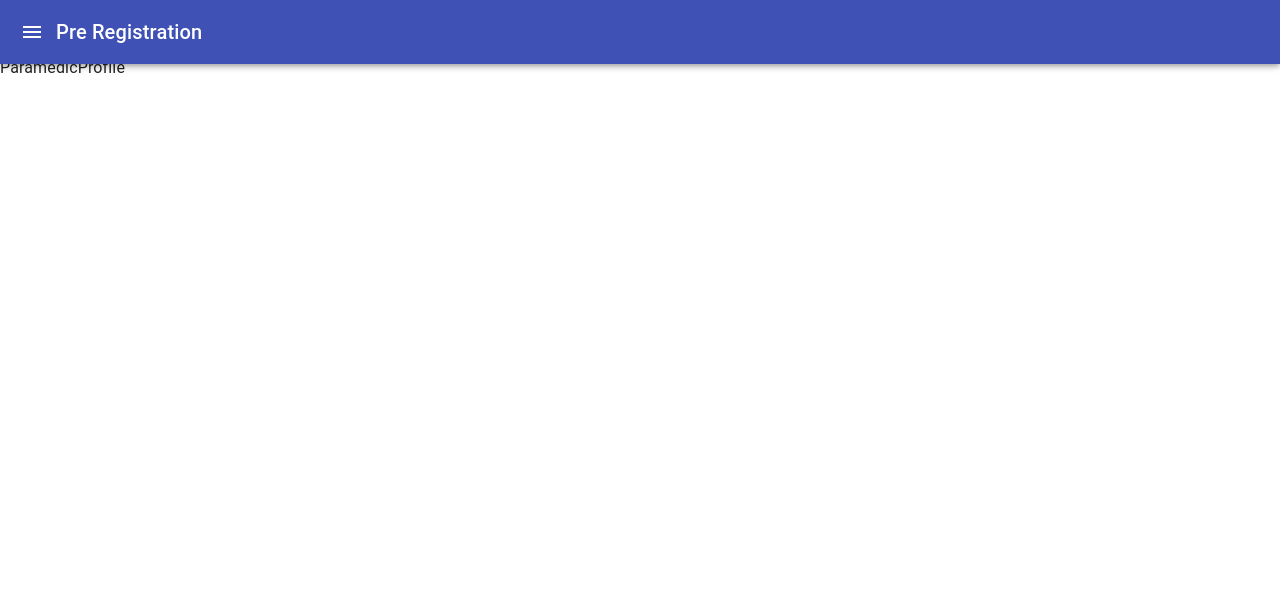
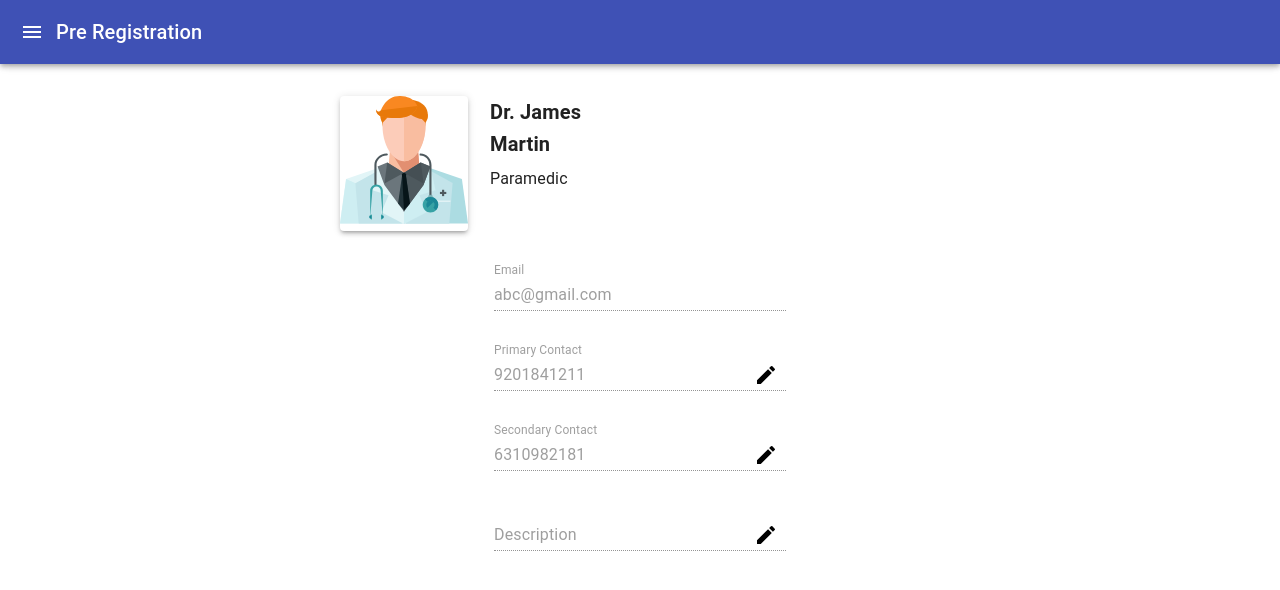
Before and after one commit to networkwithoutborders/Patient-Monitoring-System, a React (Create React App) app in the folder client/: page /paramedic/profile/1 in a window 1280 px wide. Shown: the top 590 px of the page. Built offline with nearby package versions, Linux system fonts and the light colour scheme.

Commit message:
added ParamedicProfile page front end

```diff
--- a/client/src/Pages/ParamedicProfile.jsx
+++ b/client/src/Pages/ParamedicProfile.jsx
@@ -1,7 +1,199 @@
 import React from "react";
+import {
+  Grid,
+  IconButton,
+  InputAdornment,
+  Paper,
+  TextField,
+  Typography,
+} from "@mui/material";
+import EditIcon from "@mui/icons-material/Edit";
+
+import { ReactComponent as Logo } from "../assets/doctor-svgrepo-com.svg";
 
 const ParamedicProfile = () => {
-	return <div>ParamedicProfile</div>;
+  let isImage = false;
+  let imageLink = "";
+  const [isPrimPhoneEdit, setIsPrimPhoneEdit] = React.useState(false);
+  const [isSecPhoneEdit, setIsSecPhoneEdit] = React.useState(false);
+  const [isDescEdit, setIsDescEdit] = React.useState(false);
+  const [editProfileDetails, setEditProfileDetails] = React.useState({
+    primaryContact: "9201841211",
+    secondaryContact: "6310982181",
+    description: "",
+  });
+
+  const handleProfileDetChange = (prop) => (event) => {
+    setEditProfileDetails({
+      ...editProfileDetails,
+      [prop]: event.target.value,
+    });
+  };
+
+  const handleChangePrimPhone = () => {
+    setIsPrimPhoneEdit(!isPrimPhoneEdit);
+  };
+
+  const handleChangeSecPhone = () => {
+    setIsSecPhoneEdit(!isSecPhoneEdit);
+  };
+
+  const handleChangeDesc = () => {
+    setIsDescEdit(!isDescEdit);
+  };
+
+  return (
+    <Grid
+      container
+      direction="row"
+      justifyContent="center"
+      alignItems="flex-start"
+      sx={{ p: 4 }}
+      spacing={2}
+    >
+      <Grid item xs={12} md={6}>
+        <Grid
+          container
+          direction="row"
+          justifyContent="flex-start"
+          alignItems="flex-start"
+        >
+          <Grid
+            item
+            xs={6}
+            md={3}
+            sx={{
+              display: "flex",
+              justifyContent: "flex-start",
+              alignItems: "flex-startr",
+              mt: 1,
+            }}
+          >
+            <Paper elevation={3}>
+              {isImage ? (
+                <img src={imageLink} />
+              ) : (
+                <Logo style={{ height: "8rem" }} />
+              )}
+            </Paper>
+          </Grid>
+          <Grid
+            item
+            xs={6}
+            md={3}
+            direction="column"
+            sx={{
+              display: "flex",
+              justifyContent: "flex-start",
+              alignItems: "flex-startr",
+              mt: 1,
+            }}
+          >
+            <Typography
+              variant="h6"
+              component="div"
+              sx={{ fontWeight: "bold" }}
+              gutterBottom
+            >
+              Dr. James Martin
+            </Typography>
+            <Typography
+              variant="body1"
+              component="div"
+              sx={{ opacity: "100" }}
+              gutterBottom
+            >
+              Paramedic
+            </Typography>
+          </Grid>
+        </Grid>
+      </Grid>
+      <Grid item xs={12} />
+      <Grid item xs={12} md={3}>
+        <Grid
+          container
+          direction="row"
+          justifyContent="flex-start"
+          alignItems="flex-start"
+        >
+          <Grid item xs={12}>
+            <TextField
+              fullWidth
+              sx={{ mb: 4, opacity: "80" }}
+              label="Email"
+              value="abc@gmail.com"
+              disabled
+              variant="standard"
+            />
+            <TextField
+              fullWidth
+              sx={{ mb: 4 }}
+              label="Primary Contact"
+              value={editProfileDetails.primaryContact}
+              disabled={!isPrimPhoneEdit ? true : false}
+              variant="standard"
+              onChange={handleProfileDetChange("primaryContact")}
+              InputProps={{
+                endAdornment: (
+                  <InputAdornment position="end">
+                    <IconButton
+                      sx={{ color: "black" }}
+                      onClick={handleChangePrimPhone}
+                    >
+                      <EditIcon />
+                    </IconButton>
+                  </InputAdornment>
+                ),
+              }}
+            />
+            <TextField
+              fullWidth
+              sx={{ mb: 4 }}
+              label="Secondary Contact"
+              value={editProfileDetails.secondaryContact}
+              disabled={!isSecPhoneEdit ? true : false}
+              variant="standard"
+              onChange={handleProfileDetChange("secondaryContact")}
+              InputProps={{
+                endAdornment: (
+                  <InputAdornment position="end">
+                    <IconButton
+                      sx={{ color: "black" }}
+                      onClick={handleChangeSecPhone}
+                    >
+                      <EditIcon />
+                    </IconButton>
+                  </InputAdornment>
+                ),
+              }}
+            />
+            <TextField
+              fullWidth
+              sx={{ mb: 2 }}
+              label="Description"
+              value={editProfileDetails.description}
+              multiline
+              disabled={!isDescEdit ? true : false}
+              variant="standard"
+              onChange={handleProfileDetChange("description")}
+              InputProps={{
+                endAdornment: (
+                  <InputAdornment position="end">
+                    <IconButton
+                      sx={{ color: "black" }}
+                      onClick={handleChangeDesc}
+                    >
+                      <EditIcon />
+                    </IconButton>
+                  </InputAdornment>
+                ),
+              }}
+            />
+          </Grid>
+        </Grid>
+      </Grid>
+    </Grid>
+  );
 };
 
 export default ParamedicProfile;
```
Also changed, not shown: client/src/assets/doctor-svgrepo-com.svg (added).
